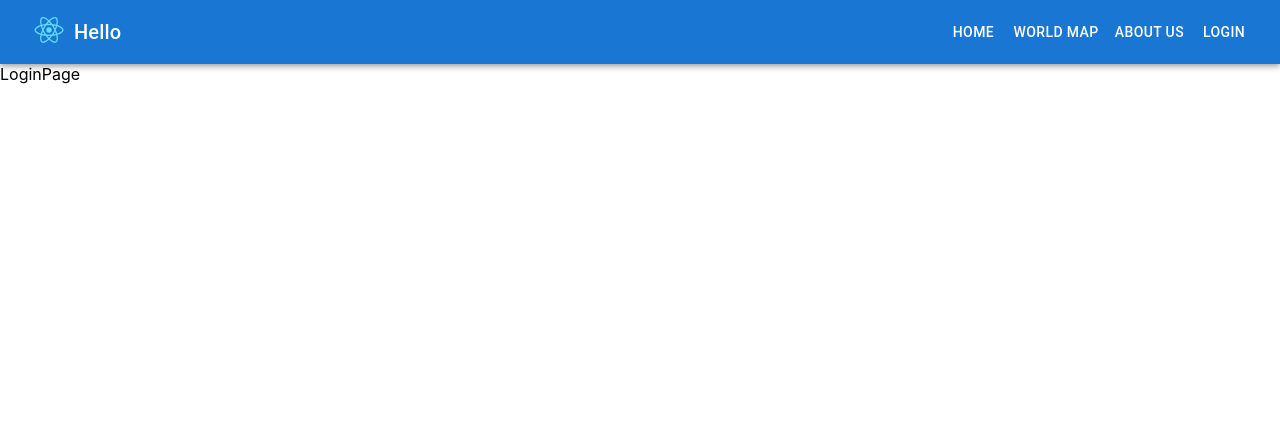
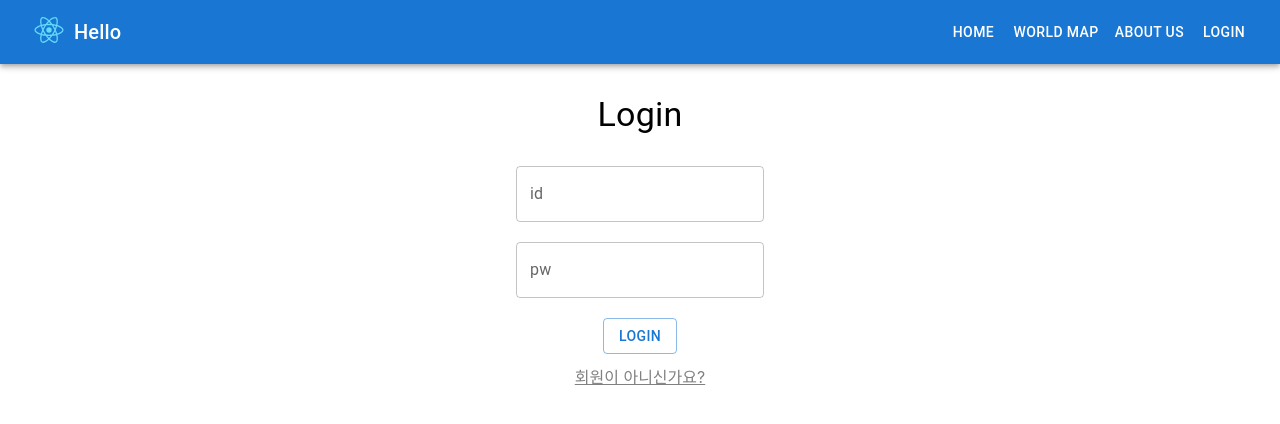
Before and after one commit to hosahn/Elice-Projects-Two, a React (Create React App) app in the folder front/: page /user/login in a window 1280 px wide. Shown: the top 424 px of the page. Built offline with nearby package versions, Linux system fonts and the light colour scheme.

Commit message:
#5 Update 로그인 기본 UI 구현

```diff
--- a/front/src/pages/LoginPage.js
+++ b/front/src/pages/LoginPage.js
@@ -1,4 +1,6 @@
+import { Button, TextField, Typography } from "@mui/material";
 import React from "react";
+import { Link } from "react-router-dom";
 
 import Header from "../components/Header";
 
@@ -6,7 +8,31 @@ export default function LoginPage() {
   return (
     <>
       <Header />
-      <div>LoginPage</div>
+      <div
+        style={{
+          display: "flex",
+          flexDirection: "column",
+          justifyContent: "center",
+          alignItems: "center",
+          marginTop: "30px",
+        }}
+      >
+        <Typography
+          variant="h4"
+          component="div"
+          style={{ marginBottom: "30px" }}
+        >
+          Login
+        </Typography>
+        <TextField label="id" type="text"></TextField>
+        <br />
+        <TextField label="pw" type="password"></TextField>
+        <br />
+        <Button variant="outlined">Login</Button>
+        <Link to="/user/register" style={{ marginTop: "10px", color: "gray" }}>
+          회원이 아니신가요?
+        </Link>
+      </div>
     </>
   );
 }
```
